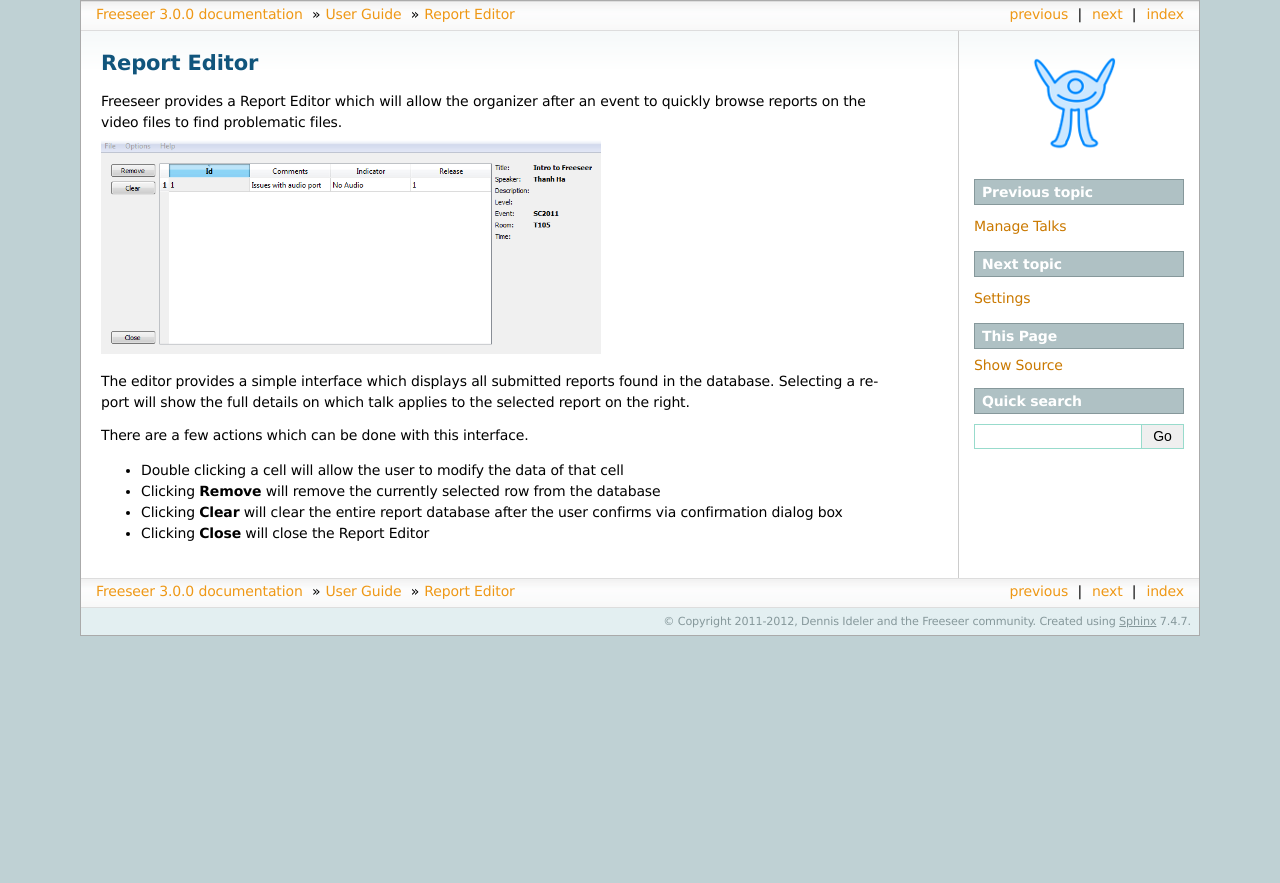
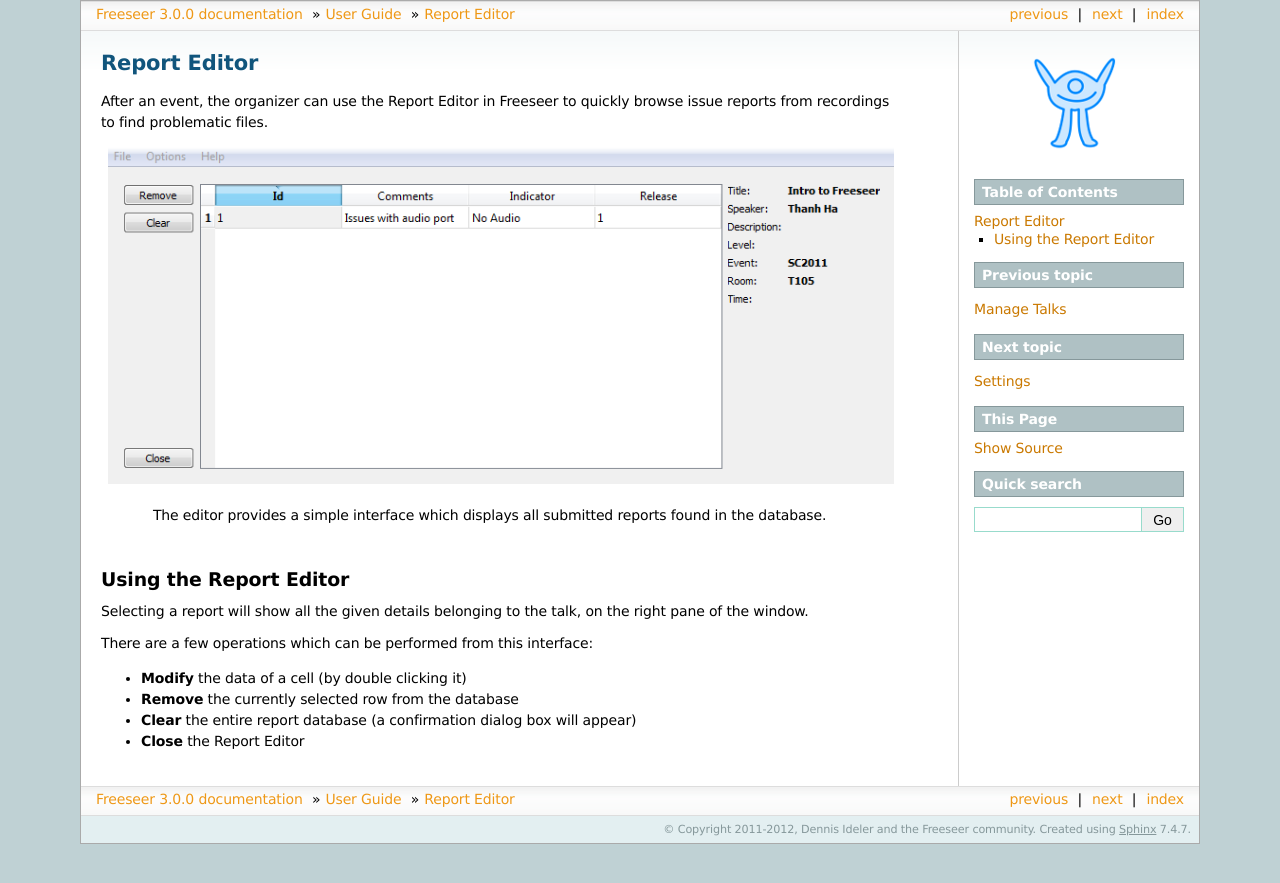
Before and after one commit to Freeseer/freeseer, a Sphinx documentation site: the page built from source/userguide/reporteditor.rst, in a window 1280 px wide. Shown: the top 883 px of the page. Built offline with Sphinx 7.4.7, drawn with Linux system fonts in a browser that asks for light colours; pages that are not in the unit, such as notebooks, are missing from menus.

Commit message:
Polish the Report Editor section

```diff
--- a/source/userguide/reporteditor.rst
+++ b/source/userguide/reporteditor.rst
@@ -3,18 +3,24 @@
 Report Editor
 =============
 
-Freeseer provides a Report Editor which will allow the organizer after an event to quickly browse reports on the video
-files to find problematic files.
+After an event, the organizer can use the Report Editor in Freeseer
+to quickly browse issue reports from recordings to find problematic files.
 
-.. image:: /images/reporteditor.png
-   :width: 500
+.. figure:: /images/reporteditor.png
+    :align: center
 
-The editor provides a simple interface which displays all submitted reports found in the database. Selecting a report
-will show the full details on which talk applies to the selected report on the right.
+    The editor provides a simple interface which displays all submitted reports
+    found in the database.
 
-There are a few actions which can be done with this interface.
+Using the Report Editor
+***********************
 
-* Double clicking a cell will allow the user to modify the data of that cell
-* Clicking **Remove** will remove the currently selected row from the database
-* Clicking **Clear** will clear the entire report database after the user confirms via confirmation dialog box
-* Clicking **Close** will close the Report Editor
+Selecting a report will show all the given details belonging to the
+talk, on the right pane of the window.
+
+There are a few operations which can be performed from this interface:
+
+* **Modify** the data of a cell (by double clicking it)
+* **Remove** the currently selected row from the database
+* **Clear** the entire report database (a confirmation dialog box will appear)
+* **Close** the Report Editor
```
